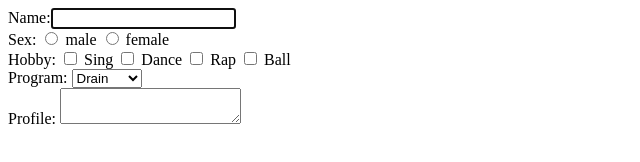
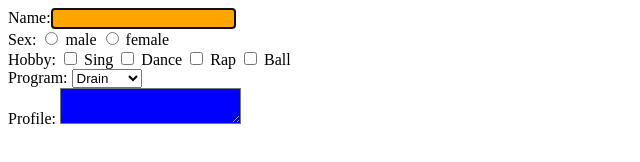
Before and after one commit to little-xx/VueProject, a plain HTML site: page cars/buyauto.html in a window 1280 px wide. Shown: the whole page, without its empty margins (0-640 px from the left). Drawn offline with Linux system fonts and the light colour scheme.

Commit message:
add directives

```diff
--- a/cars/buyauto.html
+++ b/cars/buyauto.html
@@ -13,7 +13,7 @@
     <div id="app">
         <form>
             <div>
-                Name:<input type="text" v-focus>
+                Name:<input type="text" v-focus v-coloro="Coloro">
             </div>
             <div>
                 <span>Sex:</span>
@@ -45,7 +45,7 @@
             </div>
             <div>
                 <span>Profile:</span>
-                <textarea></textarea>
+                <textarea v-colorb="Colorb"></textarea>
             </div>
         </form>
     </div>
@@ -58,15 +58,31 @@
         }
     });
 
+    Vue.directive('coloro', {
+        inserted: function(el, binding){
+            el.style.backgroundColor=binding.value;
+            console.log(binding.value);
+        }
+    });
+
     var vm = new Vue({
         el: '#app',
 
         data: {
-
+            Coloro: "orange",
+            Colorb: "blue"
         },
 
         methods: {
 
+        },
+
+        directives: {
+            colorb: {
+                inserted: function(el, binding) {
+                    el.style.backgroundColor=binding.value;
+                }
+            }
         }
     })
 </script>
```
